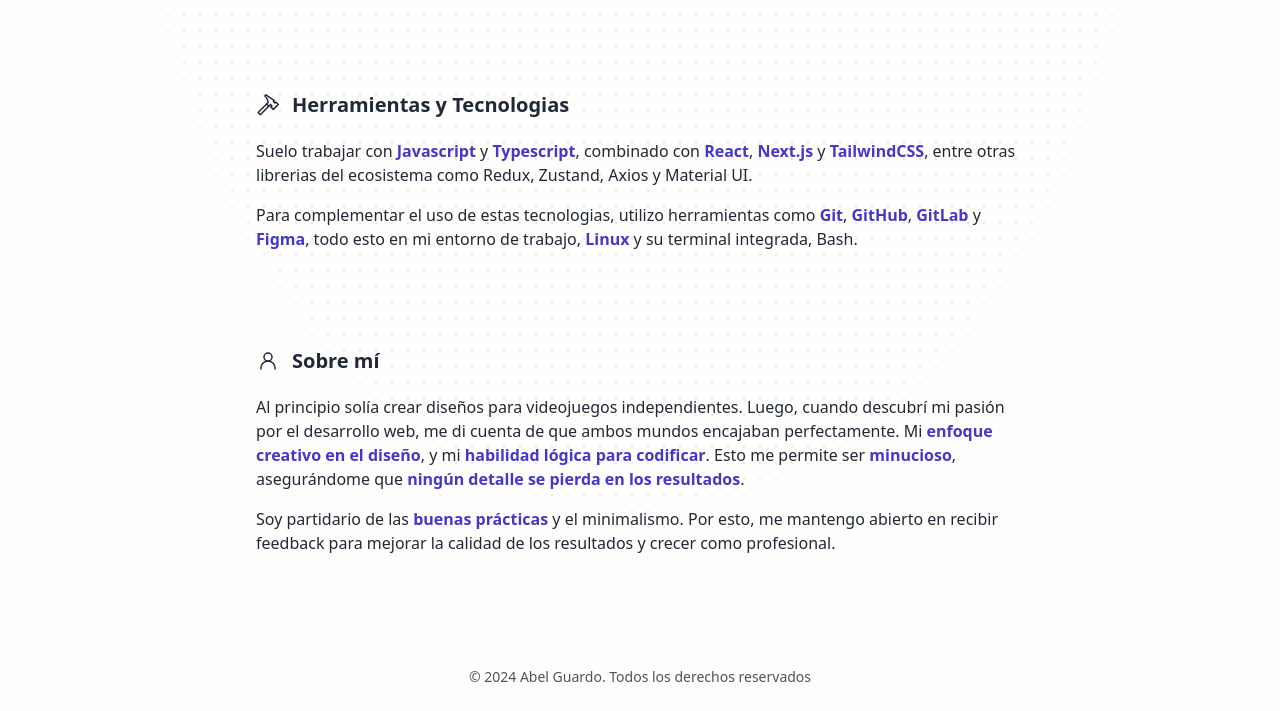
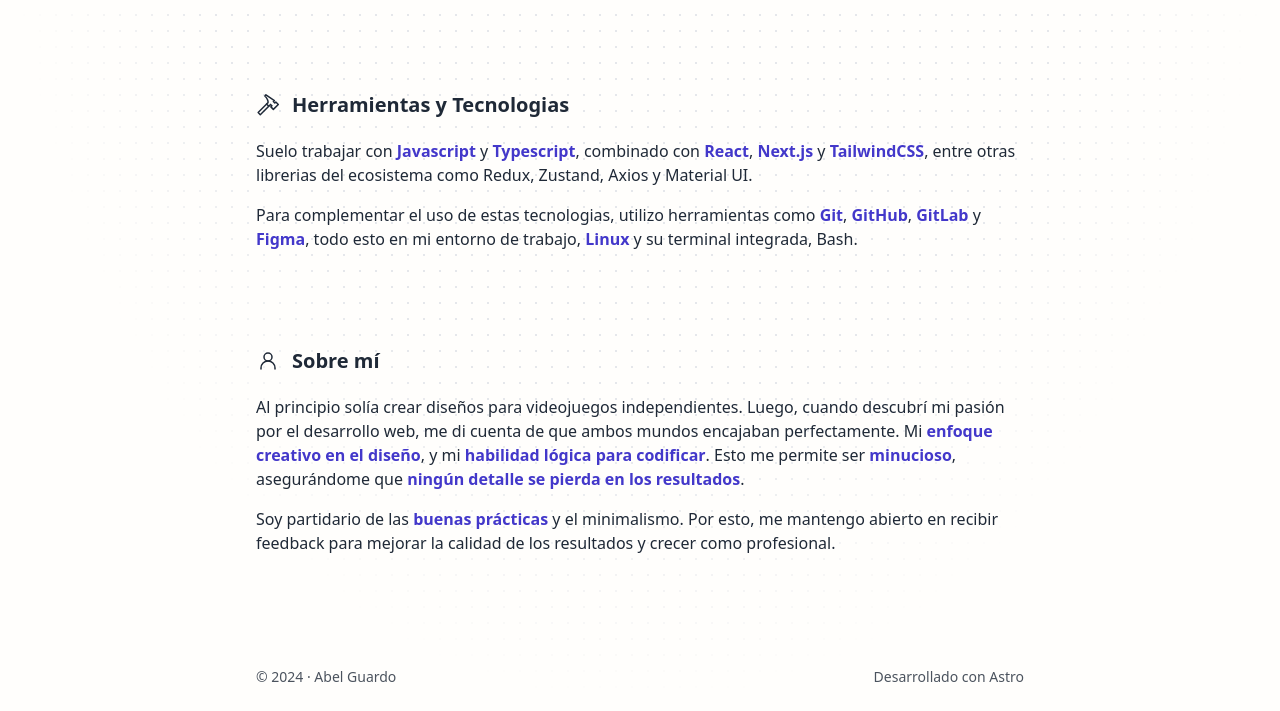
Before and after one commit to Eibeel/portfolio, an Astro site: page / in a window 1280 px wide. Shown: the part 1113-1824 px from the top of the page. Built offline with nearby package versions, Linux system fonts and the light colour scheme; Astro itself is replaced by a stand-in of ours.

Commit message:
update footer

```diff
--- a/src/components/Footer.astro
+++ b/src/components/Footer.astro
@@ -2,13 +2,23 @@
 const currentYear = new Date().getFullYear();
 ---
 
-<footer class="flex flex-row justify-center items-center mt-24 pb-6 opacity-80">
-  <span class="text-sm">
-    © {currentYear}
+<footer
+  class="flex flex-col md:flex-row justify-center md:justify-between items-center mt-24 pb-2 md:pb-5 opacity-80 max-w-3xl px-4 md:px-0 mx-auto gap-2"
+>
+  <span class="text-sm text-center">
+    © {currentYear} ·
     <a
       href="https://www.linkedin.com/in/abelguardop/"
       target="_blank"
       class="hover:underline">Abel Guardo</a
-    >. Todos los derechos reservados
+    >
   </span>
+
+  <span class="text-sm font-medium"
+    >Desarrollado con <a
+      href="https://astro.build/"
+      target="_blank"
+      class="hover:text-orange-600">Astro</a
+    ></span
+  >
 </footer>
```
